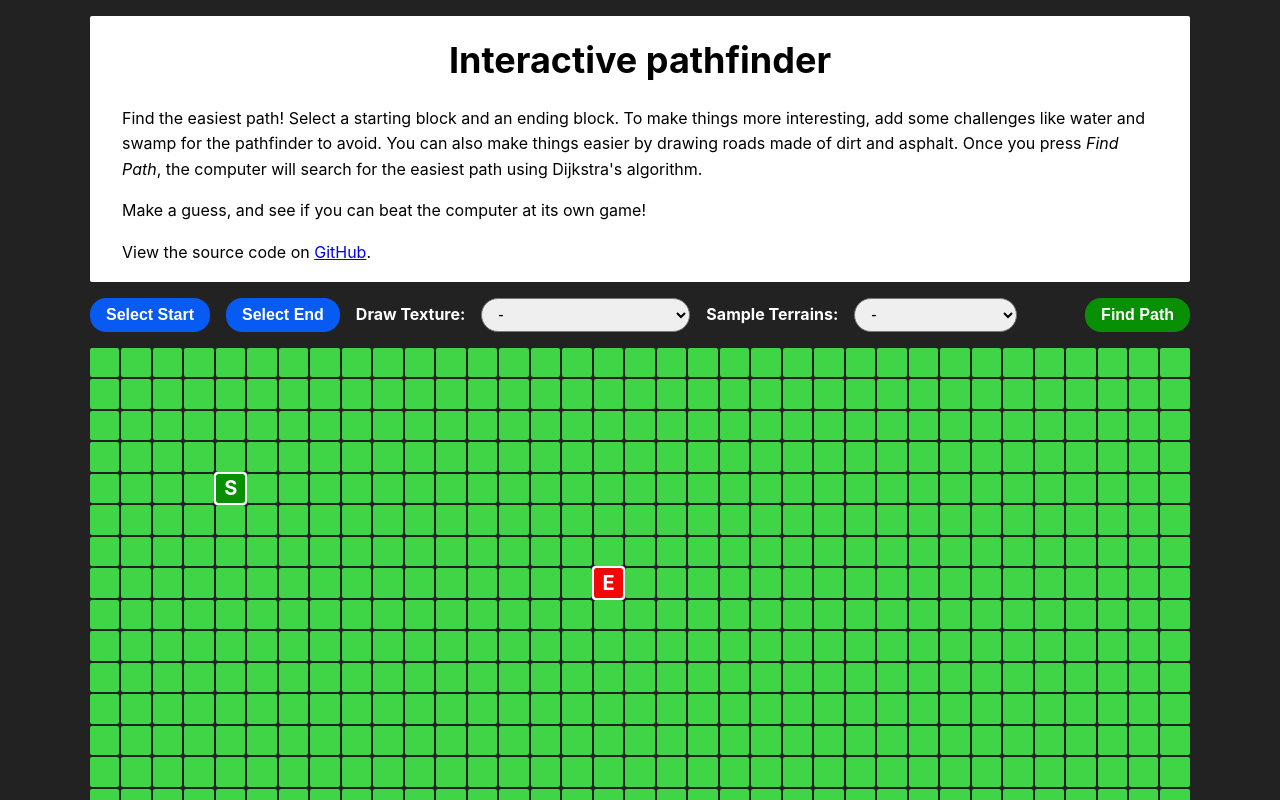
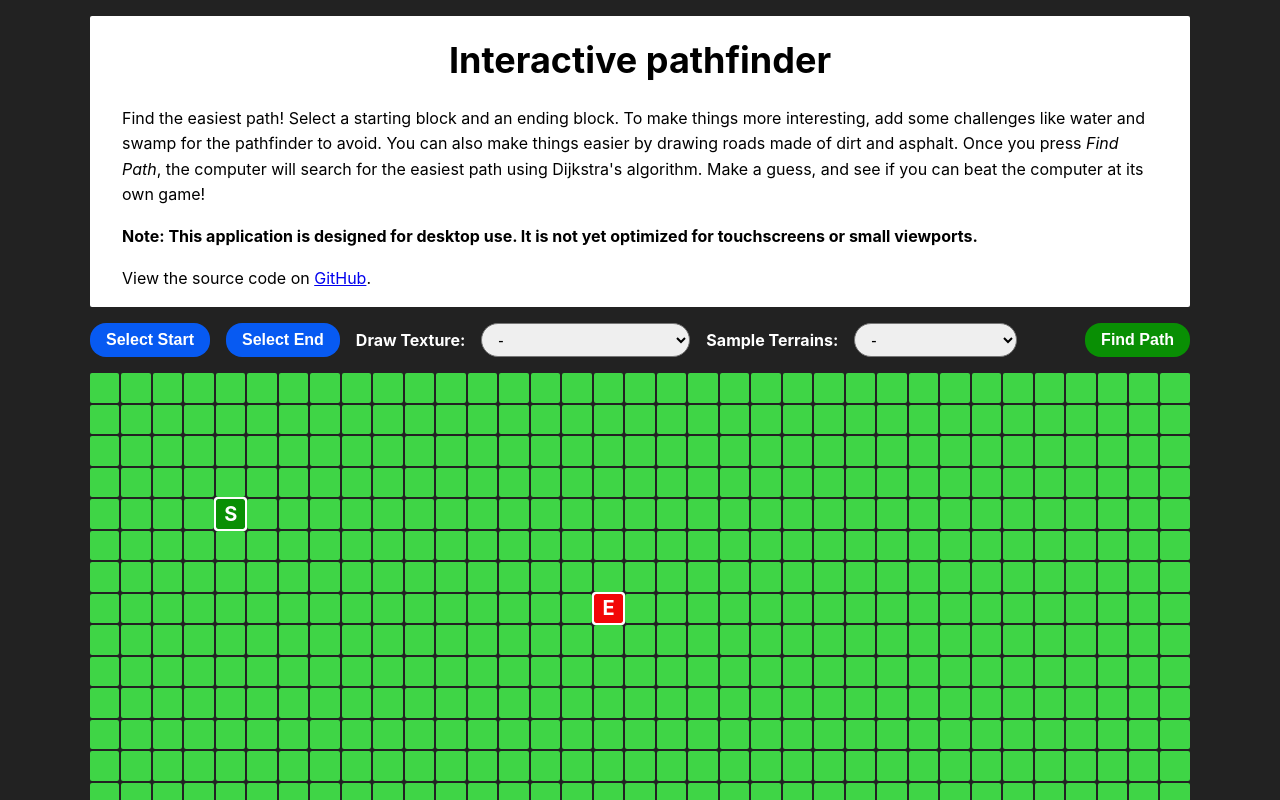
Before and after one commit to shanemcfadden/interactive-pathfinder, a React (Create React App) app: page / in a window 1280 px wide. Shown: the top 800 px of the page. Built offline with nearby package versions, Linux system fonts and the light colour scheme.

Commit message:
Add warning about compatible devices

```diff
--- a/src/settings/content.js
+++ b/src/settings/content.js
@@ -9,9 +9,15 @@ export const PAGE_DESCRIPTION = (
       make things more interesting, add some challenges like water and swamp for
       the pathfinder to avoid. You can also make things easier by drawing roads
       made of dirt and asphalt. Once you press <em>Find Path</em>, the computer
-      will search for the easiest path using Dijkstra's algorithm.
+      will search for the easiest path using Dijkstra's algorithm. Make a guess,
+      and see if you can beat the computer at its own game!
     </p>
-    <p>Make a guess, and see if you can beat the computer at its own game!</p>
+    <p>
+      <strong>
+        Note: This application is designed for desktop use. It is not yet
+        optimized for touchscreens or small viewports.
+      </strong>
+    </p>
     <p>
       View the source code on{' '}
       <a
```
